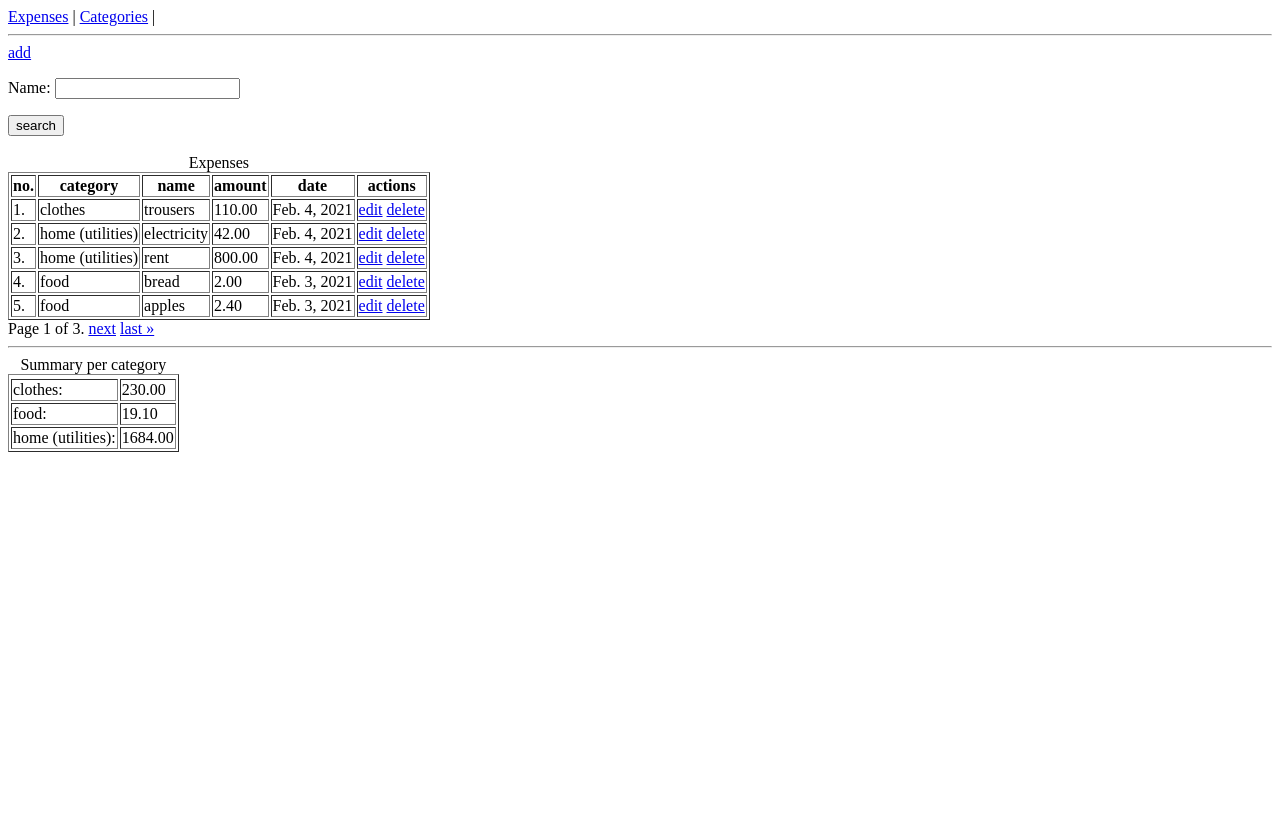
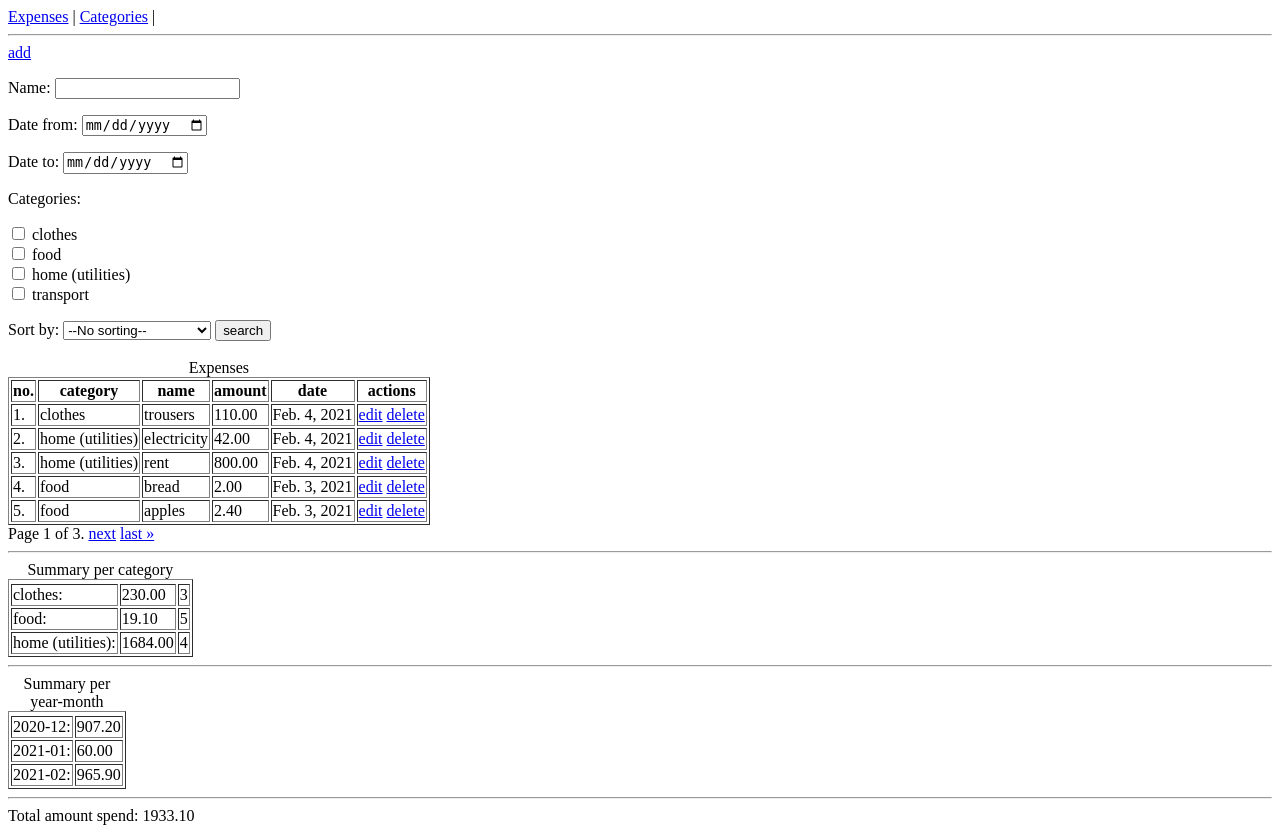
Before and after one commit to kastre3381/project, a Django app: page /expenses/expense/list/ in a window 1280 px wide. Before the commit the page ends 452 px from the top, so only its background shows below. Run offline with Django 4.2, Linux system fonts and the light colour scheme; data comes from the database, SQL or seed files in the repository.

Commit message:
Excercises done

```diff
--- a/expenses/forms.py
+++ b/expenses/forms.py
@@ -1,11 +1,28 @@
 from django import forms
-from .models import Expense
+from .models import Expense, Category
 
 
 class ExpenseSearchForm(forms.ModelForm):
+    """Date from field"""
+    date_from = forms.DateField(required=False,
+                                widget=forms.DateInput(attrs={'type': 'date'}))
+
+    """Date to field"""
+    date_to = forms.DateField(required=False,
+                              widget=forms.DateInput(attrs={'type': 'date'}))
+
+    """Multiple choice fiels for filtering by category"""
+    categories = forms.MultipleChoiceField(
+        choices=[(category.id, category.name) for category in Category.objects.all()],
+        required=False,
+        widget=forms.CheckboxSelectMultiple)
+
+
+
     class Meta:
         model = Expense
-        fields = ('name',)
+        """Added fields"""
+        fields = ('name', 'date_from', 'date_to', 'categories')
 
     def __init__(self, *args, **kwargs):
         super().__init__(*args, **kwargs)
--- a/expenses/reports.py
+++ b/expenses/reports.py
@@ -1,15 +1,33 @@
-from collections import OrderedDict
+from collections import OrderedDict, defaultdict
+"""Importing strftime in order to modify the date format"""
+from time import strftime
 
-from django.db.models import Sum, Value
+from django.db.models import Sum, Value, Count
 from django.db.models.functions import Coalesce
 
-
+"""Added count to dictionary"""
 def summary_per_category(queryset):
-    return OrderedDict(sorted(
+    result = (
         queryset
         .annotate(category_name=Coalesce('category__name', Value('-')))
         .order_by()
         .values('category_name')
-        .annotate(s=Sum('amount'))
-        .values_list('category_name', 's')
-    ))
+        .annotate(s=Sum('amount'), c=Count('id'))
+        .values_list('category_name', 's', 'c')
+    )
+
+    return OrderedDict((category_name, (s, c)) for category_name, s, c in result)
+
+"""Function used in calculating the total amount spent"""
+def total_amount_spent(queryset):
+    return queryset.aggregate(total=Sum('amount'))['total'] or 0.0
+
+"""Function used in summarizing the total month-year cost]"""
+def summary_per_year_month(queryset):
+    amount_dict = defaultdict(float)
+
+    for record in queryset:
+        year_month = record.date.strftime('%Y-%m')
+        amount_dict[year_month] += float(record.amount)
+
+    return OrderedDict(sorted(amount_dict.items()))
--- a/expenses/templates/expenses/category_list.html
+++ b/expenses/templates/expenses/category_list.html
@@ -17,6 +17,8 @@
 				{{obj.name}}
 			</td>
 			<td>
+				{% comment %}  Added edit field  {% endcomment %}
+				<a href="{% url 'expenses:category-edit' obj.id %}">edit</a>
 				<a href="{% url 'expenses:category-delete' obj.id %}">delete</a>
 			</td>
 		</tr>
--- a/expenses/templates/expenses/expense_list.html
+++ b/expenses/templates/expenses/expense_list.html
@@ -6,6 +6,14 @@
 
 <form method="get" action="">
   {{form.as_p}}
+	<label for="sort_by">Sort by:</label>
+  <select id="sort_by" name="sort_by">
+		<option value=""> --No sorting-- </option>
+		<option value="date"> Date ascending </option>
+		<option value="-date"> Date descending </option>
+		<option value="category"> Category ascending </option>
+		<option value="-category"> Category descending </option>
+	</select>
   <button type="submit">search</button>
 </form>
 <br>
@@ -45,15 +53,33 @@
 
 {% include "_pagination.html" %}
 <hr>
+{% comment%}  Modified table, so it can show count of items belonging to different categories  {% endcomment %}
 <table border="1">
   <caption>Summary per category</caption>
   <tr>
-    {% for category, total in summary_per_category.items %}
+    {% for category, values in summary_per_category.items %}
 	<tr>
 		<td>{{category}}:</td>
-		<td>{{total|floatformat:2}}</td>
+		<td>{{values.0|floatformat:2}}</td>
+		<td>{{values.1}}</td>
 	</tr>
 	{% endfor %}
   </tr>
 </table>
+<hr>
+{% comment %}  Added table, which summarizes costs based on year and month  {% endcomment %}
+<table border="1">
+  <caption>Summary per year-month</caption>
+  <tr>
+    {% for date, amount in summary_per_month_year.items %}
+	<tr>
+		<td>{{date}}:</td>
+		<td>{{amount|floatformat:2}}</td>
+	</tr>
+	{% endfor %}
+  </tr>
+</table>
+<hr>
+{% comment %}  Added total amount field  {% endcomment %}
+<caption>Total amount spend: {{ total_amount_spent|floatformat:2 }} </caption>
 {% endblock %}
--- a/expenses/urls.py
+++ b/expenses/urls.py
@@ -50,4 +50,13 @@ urlpatterns = [
             template_name='generic_delete.html'
          ),
          name='category-delete'),
+    # Added path, which enables users in editing the category
+    path('category/<int:pk>/edit/',
+         UpdateView.as_view(
+            model=Category,
+            fields='__all__',
+            success_url=reverse_lazy('expenses:category-list'),
+            template_name='generic_update.html'
+         ),
+         name='category-edit'),
 ]
--- a/expenses/views.py
+++ b/expenses/views.py
@@ -2,9 +2,11 @@ from django.views.generic.list import ListView
 
 from .forms import ExpenseSearchForm
 from .models import Expense, Category
-from .reports import summary_per_category
+"""Imported needed functions"""
+from .reports import summary_per_category, total_amount_spent, summary_per_year_month
 
-
+"""Modified view - added filtering by date, category and sorting records based on passed order.
+Also added parameters to html"""
 class ExpenseListView(ListView):
     model = Expense
     paginate_by = 5
@@ -15,13 +17,30 @@ class ExpenseListView(ListView):
         form = ExpenseSearchForm(self.request.GET)
         if form.is_valid():
             name = form.cleaned_data.get('name', '').strip()
+            date_from = form.cleaned_data.get('date_from')
+            date_to = form.cleaned_data.get('date_to')
+            categories = form.cleaned_data.get('categories')
+
+            if categories:
+                queryset = queryset.filter(category__in=categories)
             if name:
                 queryset = queryset.filter(name__icontains=name)
+            if date_from:
+                queryset = queryset.filter(date__gte=date_from)
+            if date_to:
+                queryset = queryset.filter(date__lte=date_to)
+
+
+        sort_by = self.request.GET.get('sort_by', '')
+        if sort_by in ['category', '-category', 'date', '-date']:
+            queryset = queryset.order_by(sort_by)
 
         return super().get_context_data(
             form=form,
             object_list=queryset,
             summary_per_category=summary_per_category(queryset),
+            total_amount_spent = total_amount_spent(queryset),
+            summary_per_month_year = summary_per_year_month(queryset),
             **kwargs)
 
 class CategoryListView(ListView):
```
Also changed, not shown: TODO.md (+7 -7 lines).
